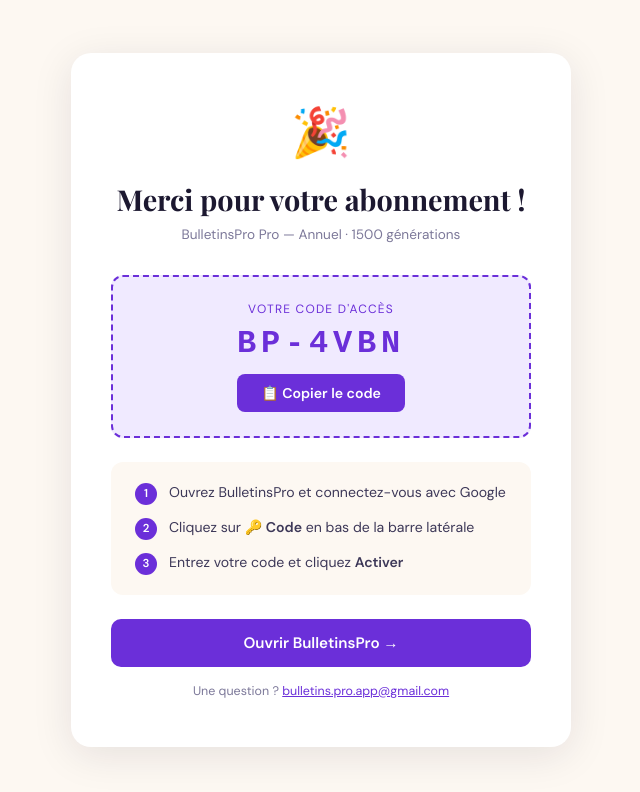
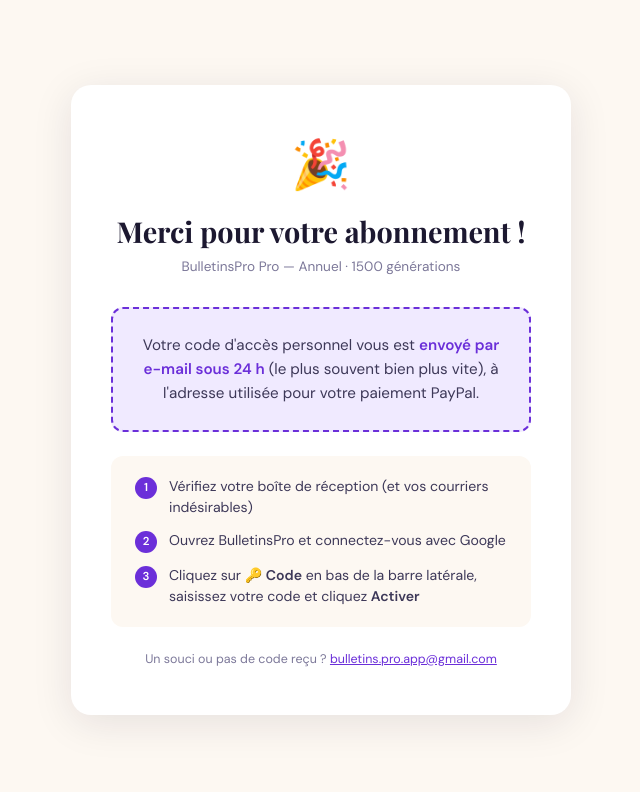
Before and after one commit to Bulletinspro/bulletinspro.github.io, a plain HTML site: page merci-pro-an.html in a window 1280 px wide. Shown: the whole page, without its empty margins (319-959 px from the left). Drawn offline with nearby package versions, Linux system fonts and the light colour scheme.

Commit message:
Update merci-pro-an.html

```diff
--- a/merci-pro-an.html
+++ b/merci-pro-an.html
@@ -3,7 +3,8 @@
 <head>
   <meta charset="UTF-8">
   <meta name="viewport" content="width=device-width, initial-scale=1.0">
-  <title>Merci — BulletinsPro Standard Annuel</title>
+  <title>Merci — BulletinsPro Pro Annuel</title>
+<meta name="robots" content="noindex, nofollow">
   <link href="https://fonts.googleapis.com/css2?family=Playfair+Display:wght@700&family=DM+Sans:wght@400;500;600&display=swap" rel="stylesheet">
   <style>
     *{box-sizing:border-box;margin:0;padding:0;}
@@ -12,17 +13,12 @@
     .check{font-size:3rem;margin-bottom:16px;}
     h1{font-family:'Playfair Display',serif;font-size:1.8rem;color:#1c1830;margin-bottom:8px;}
     .plan{font-size:.85rem;color:#7c7899;margin-bottom:32px;}
-    .code-box{background:#f0eaff;border:2px dashed #6B2FD9;border-radius:12px;padding:24px;margin-bottom:24px;}
-    .code-label{font-size:.75rem;font-family:'DM Sans',monospace;text-transform:uppercase;letter-spacing:.1em;color:#6B2FD9;margin-bottom:8px;}
-    .code{font-size:2rem;font-weight:700;color:#6B2FD9;letter-spacing:.15em;font-family:monospace;}
-    .copy-btn{background:#6B2FD9;color:#fff;border:none;border-radius:8px;padding:10px 24px;font-size:.88rem;font-weight:600;cursor:pointer;margin-top:12px;font-family:'DM Sans',sans-serif;transition:background .15s;}
-    .copy-btn:hover{background:#5520b0;}
+    .info-box{background:#f0eaff;border:2px dashed #6B2FD9;border-radius:12px;padding:24px;margin-bottom:24px;font-size:.95rem;color:#3d3858;line-height:1.6;}
+    .info-box strong{color:#6B2FD9;}
     .steps{text-align:left;background:#fdf8f2;border-radius:12px;padding:20px 24px;margin-bottom:24px;}
     .step{display:flex;gap:12px;align-items:flex-start;margin-bottom:12px;font-size:.88rem;color:#3d3858;line-height:1.5;}
     .step:last-child{margin-bottom:0;}
     .step-num{background:#6B2FD9;color:#fff;border-radius:50%;width:22px;height:22px;display:flex;align-items:center;justify-content:center;font-size:.72rem;font-weight:700;flex-shrink:0;margin-top:1px;}
-    .cta{display:block;background:#6B2FD9;color:#fff;text-decoration:none;border-radius:10px;padding:14px 24px;font-weight:600;font-size:.95rem;margin-bottom:16px;transition:background .15s;}
-    .cta:hover{background:#5520b0;}
     .contact{font-size:.78rem;color:#7c7899;}
     .contact a{color:#6B2FD9;}
   </style>
@@ -33,29 +29,17 @@
   <h1>Merci pour votre abonnement !</h1>
   <div class="plan">BulletinsPro Pro — Annuel · 1500 générations</div>
 
-  <div class="code-box">
-    <div class="code-label">Votre code d'accès</div>
-    <div class="code" id="code">BP-4VBN</div>
-    <button class="copy-btn" onclick="copyCode()">📋 Copier le code</button>
+  <div class="info-box">
+    Votre code d'accès personnel vous est <strong>envoyé par e-mail sous 24 h</strong> (le plus souvent bien plus vite), à l'adresse utilisée pour votre paiement PayPal.
   </div>
 
   <div class="steps">
-    <div class="step"><div class="step-num">1</div><div>Ouvrez BulletinsPro et connectez-vous avec Google</div></div>
-    <div class="step"><div class="step-num">2</div><div>Cliquez sur <strong>🔑 Code</strong> en bas de la barre latérale</div></div>
-    <div class="step"><div class="step-num">3</div><div>Entrez votre code et cliquez <strong>Activer</strong></div></div>
+    <div class="step"><div class="step-num">1</div><div>Vérifiez votre boîte de réception (et vos courriers indésirables)</div></div>
+    <div class="step"><div class="step-num">2</div><div>Ouvrez BulletinsPro et connectez-vous avec Google</div></div>
+    <div class="step"><div class="step-num">3</div><div>Cliquez sur <strong>🔑 Code</strong> en bas de la barre latérale, saisissez votre code et cliquez <strong>Activer</strong></div></div>
   </div>
 
-  <a href="https://bulletinspro.github.io/bulletinspro" class="cta">Ouvrir BulletinsPro →</a>
-  <div class="contact">Une question ? <a href="mailto:bulletins.pro.app@gmail.com">bulletins.pro.app@gmail.com</a></div>
+  <div class="contact">Un souci ou pas de code reçu ? <a href="mailto:bulletins.pro.app@gmail.com">bulletins.pro.app@gmail.com</a></div>
 </div>
-<script>
-function copyCode(){
-  navigator.clipboard.writeText('BP-4VBN').then(()=>{
-    const btn=document.querySelector('.copy-btn');
-    btn.textContent='✓ Copié !';
-    setTimeout(()=>btn.textContent='📋 Copier le code',2000);
-  });
-}
-</script>
 </body>
 </html>
```
